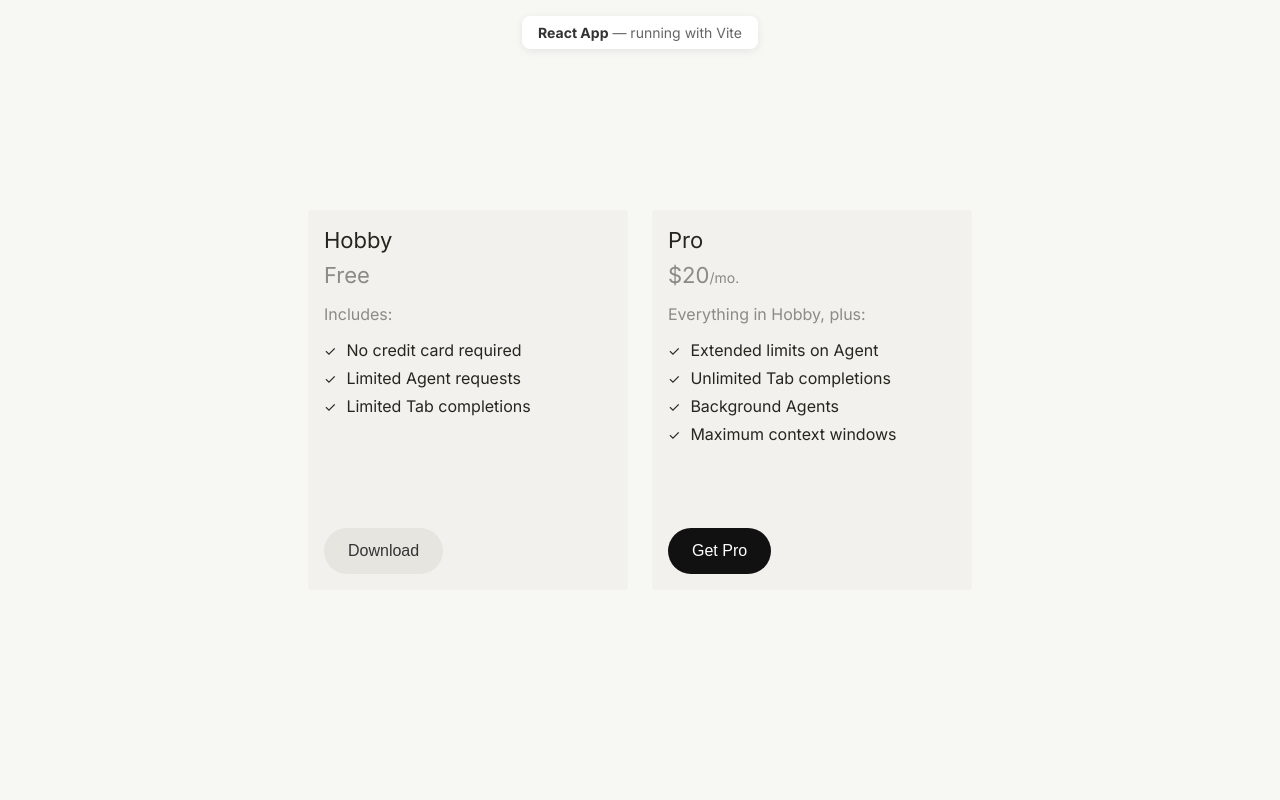
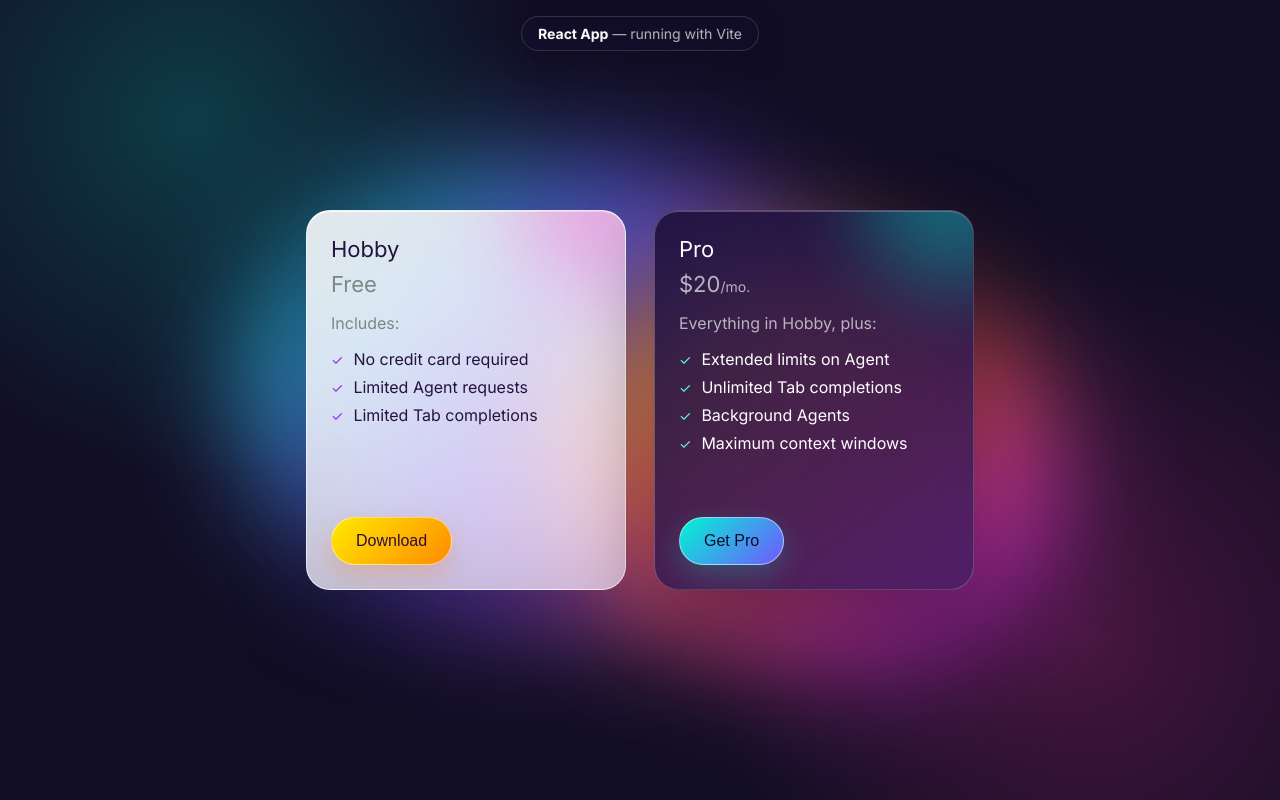
Before and after one commit to kasia-kowa/zander-class-2-html-and-jsx, a React (Vite) app: page / in a window 1280 px wide. Built offline with nearby package versions, Linux system fonts and the light colour scheme.

Commit message:
Jazz up pricing card visuals
Figma-Prompt-ID: 10
Figma-Session-ID: 7da8ab01-3707-43b5-aae1-dd70c5cc8479

```diff
--- a/src/components/Button/Button.css
+++ b/src/components/Button/Button.css
@@ -4,35 +4,48 @@
 .download-button {
     margin-top: auto;
     width: fit-content;
-    background-color: #e6e5e0;
-    border: none;
+    background: linear-gradient(135deg, #ffea00, #ff8a00);
+    border: 1px solid rgba(255, 255, 255, 0.5);
     border-radius: 999px;
     padding: 14px 24px;
     font-size: 16px;
     font-weight: 500;
-    color: #333;
+    color: #291138;
     cursor: pointer;
-    transition: background-color 0.2s ease;
+    box-shadow: 0 10px 24px rgba(255, 112, 0, 0.24);
+    transition: transform 0.2s ease, box-shadow 0.2s ease;
 }
 
 .download-button:hover {
-    background-color: #D8D6CE;
+    transform: translateY(-2px);
+    box-shadow: 0 14px 30px rgba(255, 112, 0, 0.34);
 }
 
 .download-button:active {
-    background-color: #D8D6CE;
+    transform: translateY(0);
 }
 
 /* Primary variant — for "Get Pro" button */
 .download-button.primary {
-    background-color: #111;
-    color: #fff;
+    background: linear-gradient(135deg, #00f5d4, #7357ff);
+    color: #120b2a;
+    box-shadow: 0 10px 28px rgba(0, 245, 212, 0.22);
 }
 
 .download-button.primary:hover {
-    background-color: #333;
+    box-shadow: 0 14px 34px rgba(0, 245, 212, 0.32);
 }
 
 .download-button.primary:active {
-    background-color: #333;
+    transform: translateY(0);
 }
+
+@media (prefers-reduced-motion: reduce) {
+    .download-button {
+        transition: none;
+    }
+
+    .download-button:hover {
+        transform: none;
+    }
+}
--- a/src/components/PricingCard/PricingCard.css
+++ b/src/components/PricingCard/PricingCard.css
@@ -2,14 +2,56 @@
 /* Matches the previous HTML project */
 
 .card {
+    position: relative;
+    overflow: hidden;
     display: flex;
     flex-direction: column;
     min-height: 380px;
-    background-color: #f2f1ed;
-    border-radius: 4px;
-    padding: 16px;
+    background: linear-gradient(145deg, rgba(255, 255, 255, 0.88), rgba(244, 238, 255, 0.68));
+    border: 1px solid rgba(255, 255, 255, 0.7);
+    border-radius: 24px;
+    padding: 24px;
     width: 320px;
     flex-shrink: 0;
+    box-shadow:
+        0 30px 80px rgba(11, 4, 32, 0.32),
+        inset 0 1px 0 rgba(255, 255, 255, 0.9);
+    backdrop-filter: blur(18px);
+    transition: transform 0.35s ease, box-shadow 0.35s ease;
+}
+
+.card::before {
+    content: '';
+    position: absolute;
+    width: 180px;
+    height: 180px;
+    top: -105px;
+    right: -70px;
+    border-radius: 50%;
+    background: #ff48c4;
+    filter: blur(42px);
+    opacity: 0.32;
+    pointer-events: none;
+}
+
+.card:nth-child(2) {
+    background: linear-gradient(145deg, rgba(28, 17, 60, 0.92), rgba(61, 28, 94, 0.78));
+    border-color: rgba(255, 255, 255, 0.2);
+    box-shadow:
+        0 30px 80px rgba(11, 4, 32, 0.48),
+        inset 0 1px 0 rgba(255, 255, 255, 0.24);
+}
+
+.card:nth-child(2)::before {
+    background: #00f5d4;
+    opacity: 0.36;
+}
+
+.card:hover {
+    transform: translateY(-8px) rotate(-0.5deg);
+    box-shadow:
+        0 38px 90px rgba(11, 4, 32, 0.42),
+        inset 0 1px 0 rgba(255, 255, 255, 0.9);
 }
 
 .card-top {
@@ -21,7 +63,7 @@
     font-size: 22px;
     line-height: 28px;
     font-weight: 400;
-    color: #26251e;
+    color: #24133f;
     margin-bottom: 8px;
 }
 
@@ -63,12 +105,38 @@
     align-items: center;
     margin-bottom: 8px;
     font-size: 16px;
-    color: #26251e;
+    color: #24133f;
 }
 
 .checkmark {
-    color: #26251e;
+    color: #9a21e8;
     font-size: 14px;
     margin-right: 10px;
     font-weight: 400;
 }
+
+.card:nth-child(2) .card-title,
+.card:nth-child(2) .features-list li {
+    color: #fff;
+}
+
+.card:nth-child(2) .card-price,
+.card:nth-child(2) .card-price-amount,
+.card:nth-child(2) .card-price-period,
+.card:nth-child(2) .includes-text {
+    color: rgba(255, 255, 255, 0.66);
+}
+
+.card:nth-child(2) .checkmark {
+    color: #60ffe5;
+}
+
+@media (prefers-reduced-motion: reduce) {
+    .card {
+        transition: none;
+    }
+
+    .card:hover {
+        transform: none;
+    }
+}
--- a/src/index.css
+++ b/src/index.css
@@ -11,12 +11,16 @@
 
 body {
     font-family: 'Inter', -apple-system, BlinkMacSystemFont, 'Segoe UI', Roboto, sans-serif;
-    background-color: #f7f7f4;
+    background:
+        radial-gradient(circle at 15% 15%, rgba(0, 245, 212, 0.2), transparent 28%),
+        radial-gradient(circle at 85% 80%, rgba(255, 51, 153, 0.22), transparent 30%),
+        #110d24;
     display: flex;
     justify-content: center;
     align-items: center;
     min-height: 100vh;
     padding: 20px;
+    overflow-x: hidden;
 }
 
 .page-label {
@@ -25,13 +29,16 @@ body {
     left: 50%;
     transform: translateX(-50%);
     font-size: 14px;
-    color: #666;
-    background: #fff;
+    color: rgba(255, 255, 255, 0.7);
+    background: rgba(20, 14, 42, 0.65);
     padding: 8px 16px;
-    border-radius: 8px;
-    box-shadow: 0 2px 8px rgba(0,0,0,0.08);
+    border: 1px solid rgba(255, 255, 255, 0.15);
+    border-radius: 999px;
+    box-shadow: 0 8px 32px rgba(5, 2, 18, 0.2);
+    backdrop-filter: blur(12px);
+    z-index: 10;
 }
 
 .page-label strong {
-    color: #333;
+    color: #fff;
 }
--- a/src/pages/Pricing.css
+++ b/src/pages/Pricing.css
@@ -2,10 +2,79 @@
 /* This controls how the cards are arranged on the page */
 
 .cards-container {
+    position: relative;
+    isolation: isolate;
     display: flex;
     flex-direction: row;
-    gap: 24px;
+    gap: 28px;
     flex-wrap: nowrap;
     justify-content: center;
     align-items: flex-start;
+    padding: 72px;
 }
+
+.cards-container::before,
+.cards-container::after {
+    content: '';
+    position: absolute;
+    z-index: -1;
+    border-radius: 46% 54% 62% 38%;
+    filter: blur(56px);
+    opacity: 0.82;
+    pointer-events: none;
+    will-change: transform, border-radius;
+}
+
+.cards-container::before {
+    width: 72%;
+    height: 82%;
+    top: 4%;
+    left: -2%;
+    background: linear-gradient(125deg, #00f5d4 4%, #7357ff 48%, #ff4dbe 96%);
+    animation: gradient-drift-one 10s ease-in-out infinite alternate;
+}
+
+.cards-container::after {
+    width: 62%;
+    height: 76%;
+    right: -4%;
+    bottom: 0;
+    background: linear-gradient(145deg, #ffea00 2%, #ff5e3a 46%, #b517ff 94%);
+    animation: gradient-drift-two 12s ease-in-out infinite alternate;
+}
+
+@keyframes gradient-drift-one {
+    0% {
+        transform: translate3d(-5%, -3%, 0) rotate(-5deg) scale(0.95);
+        border-radius: 46% 54% 62% 38%;
+    }
+    100% {
+        transform: translate3d(14%, 8%, 0) rotate(10deg) scale(1.08);
+        border-radius: 61% 39% 43% 57%;
+    }
+}
+
+@keyframes gradient-drift-two {
+    0% {
+        transform: translate3d(6%, 7%, 0) rotate(7deg) scale(1.05);
+        border-radius: 55% 45% 37% 63%;
+    }
+    100% {
+        transform: translate3d(-16%, -9%, 0) rotate(-8deg) scale(0.92);
+        border-radius: 39% 61% 58% 42%;
+    }
+}
+
+@media (max-width: 760px) {
+    .cards-container {
+        flex-direction: column;
+        padding: 80px 24px 40px;
+    }
+}
+
+@media (prefers-reduced-motion: reduce) {
+    .cards-container::before,
+    .cards-container::after {
+        animation: none;
+    }
+}
```
